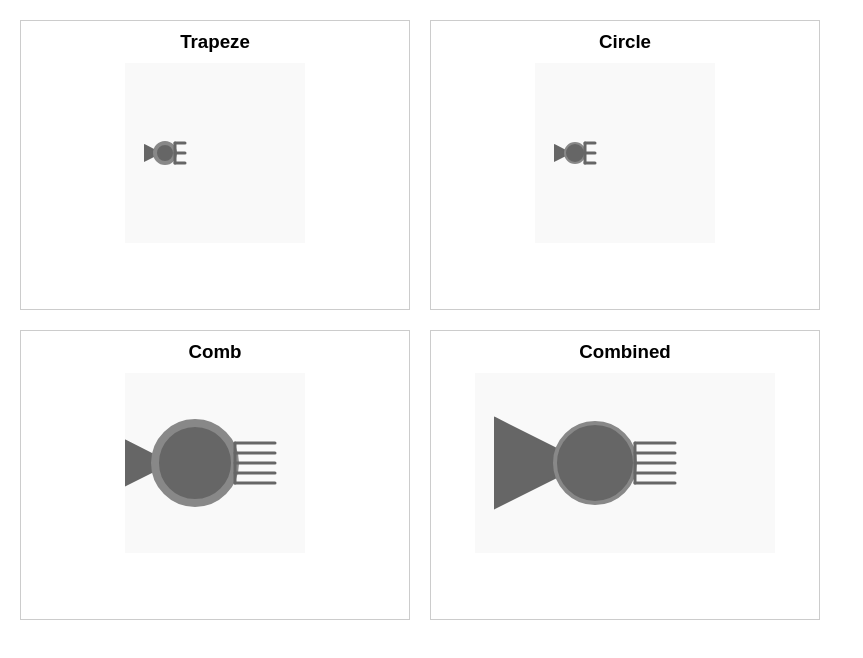
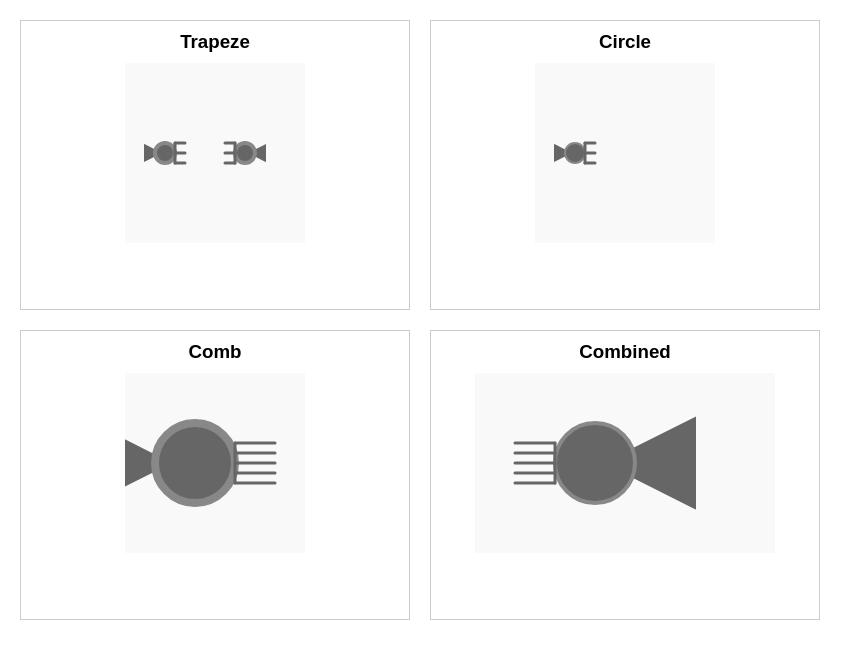
Before and after one commit to kukulis/golaxy, a plain HTML site: page assets/test_ship_designs.html in a window 1280 px wide. Shown: the whole page, without its empty margins (0-863 px from the left). Drawn offline with Linux system fonts and the light colour scheme.

Commit message:
Refactored draw ship class.

```diff
--- a/assets/js/ship_draw.js
+++ b/assets/js/ship_draw.js
@@ -90,19 +90,26 @@ class ShipDraw {
         svg.appendChild(group);
     }
 
-    drawCombined(svg, cx, cy, circleRadius, trapezeHeight, combTeethCount, combTeethLength, circleStrokeWidth) {
+    drawShipRaw(svg, cx, cy, drawMass, drawSpeed, drawGuns, drawAttack, drawDefence, rotation = 0) {
         const s = this.scale;
-        const scaledCircleRadius = circleRadius * s;
-        const scaledTrapezeHeight = trapezeHeight * s;
+        const scaledCircleRadius = drawMass * s;
+        const scaledTrapezeHeight = drawSpeed * s;
         const scaledCombSpacing = s;
-        const scaledCombTeethLength = combTeethLength * s;
+        const scaledCombTeethLength = drawAttack * s;
 
         const circleCx = cx + scaledTrapezeHeight + scaledCircleRadius;
         const trapezeCx = circleCx - scaledCircleRadius - scaledTrapezeHeight / 2;
         const combCx = circleCx + scaledCircleRadius;
 
-        this.drawTrapeze(svg, trapezeCx, cy, scaledTrapezeHeight, this.color);
-        this.drawCircle(svg, circleCx, cy, scaledCircleRadius, this.color, this.circleLineColor, circleStrokeWidth*this.scale/5);
-        this.drawComb(svg, combCx, cy, scaledCombSpacing, combTeethCount, scaledCombTeethLength, this.color);
+        // Create wrapper group with rotation around circle center
+        const group = ShipDraw.createSvgElement("g", {
+            transform: `rotate(${rotation}, ${circleCx}, ${cy})`
+        });
+
+        this.drawTrapeze(group, trapezeCx, cy, scaledTrapezeHeight, this.color);
+        this.drawCircle(group, circleCx, cy, scaledCircleRadius, this.color, this.circleLineColor, drawDefence*this.scale/5);
+        this.drawComb(group, combCx, cy, scaledCombSpacing, drawGuns, scaledCombTeethLength, this.color);
+
+        svg.appendChild(group);
     }
 }
--- a/assets/test_ship_designs.html
+++ b/assets/test_ship_designs.html
@@ -56,10 +56,11 @@
 
     <script>
         const shipDraw = new ShipDraw(10, "#666", "#888");
-        shipDraw.drawCombined(document.getElementById("svg-trapeze"), 20, 90, 1, 1, 3, 1, 2);
-        shipDraw.drawCombined(document.getElementById("svg-circle"), 20, 90, 1, 1, 3, 1, 1);
-        shipDraw.drawCombined(document.getElementById("svg-comb"), 0, 90, 4, 3, 5, 4, 4);
-        shipDraw.drawCombined(document.getElementById("svg-combined"), 20, 90, 4, 6, 5, 4, 2);
+        shipDraw.drawShipRaw(document.getElementById("svg-trapeze"), 20, 90, 1, 1, 3, 1, 2);
+        shipDraw.drawShipRaw(document.getElementById("svg-trapeze"), 100, 90, 1, 1, 3, 1, 2, 180);
+        shipDraw.drawShipRaw(document.getElementById("svg-circle"), 20, 90, 1, 1, 3, 1, 1);
+        shipDraw.drawShipRaw(document.getElementById("svg-comb"), 0, 90, 4, 3, 5, 4, 4);
+        shipDraw.drawShipRaw(document.getElementById("svg-combined"), 20, 90, 4, 6, 5, 4, 2, 180);
     </script>
 </body>
 </html>
```
